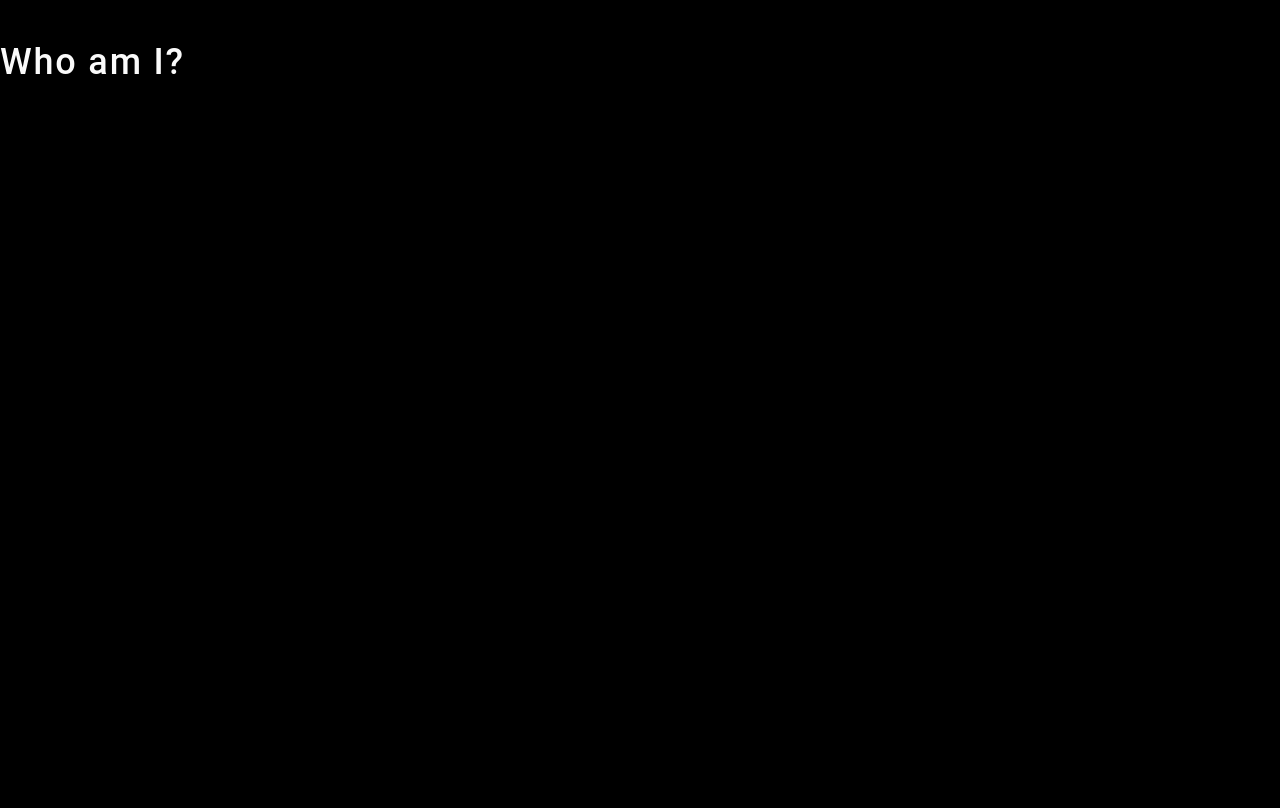
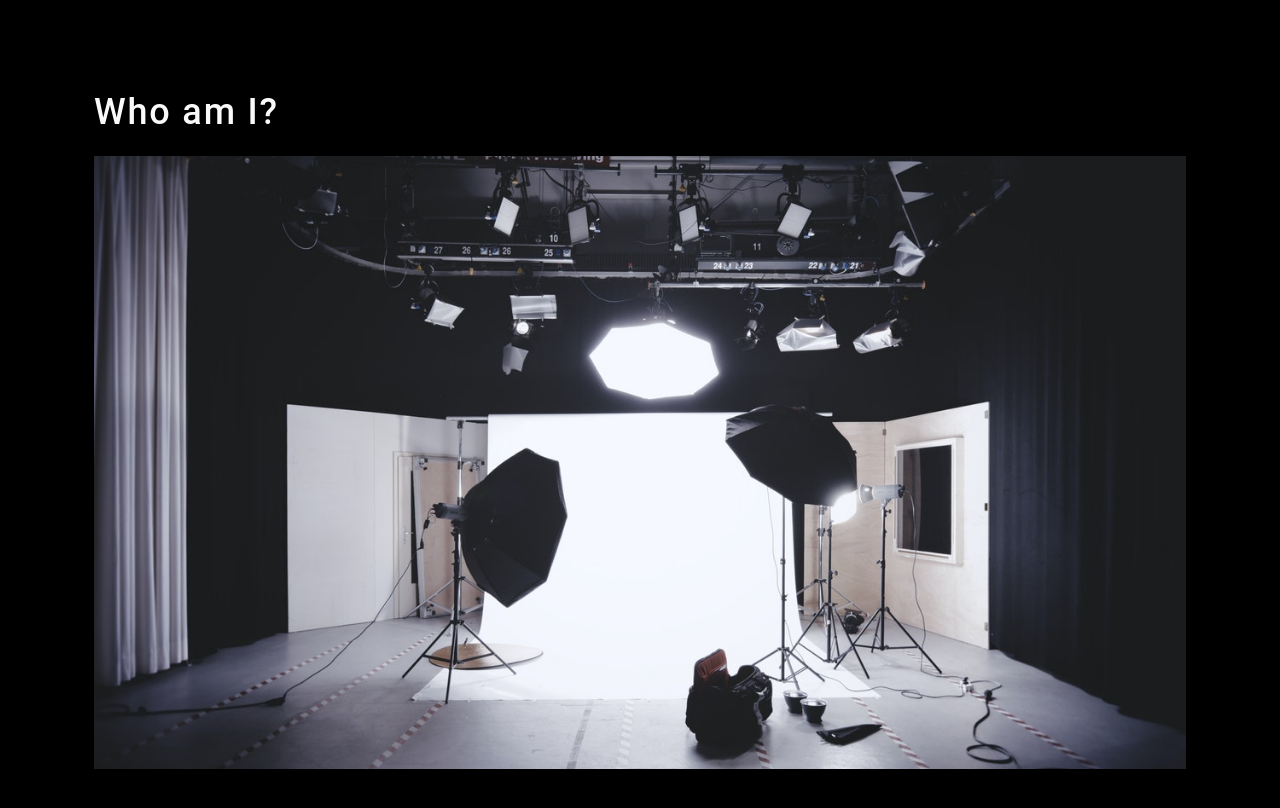
Before and after one commit to paulooliveira152012/photo-port, a React (Create React App) app: page / in a window 1280 px wide. Shown: the top 808 px of the page. Built offline with nearby package versions, Linux system fonts and the light colour scheme.

Commit message:
done 20.1.5

```diff
--- a/src/App.js
+++ b/src/App.js
@@ -1,13 +1,14 @@
 import React from 'react';
-import About from './components/about';
+import About from './components/About';
 
 function App() {
 
   return (
-    <section className="my-5">
-  <h1 id="about">Who am I?</h1>
-</section>
-
+    <div>
+    <main>
+      <About></About>
+    </main>
+  </div>
   );
 }
 
```
